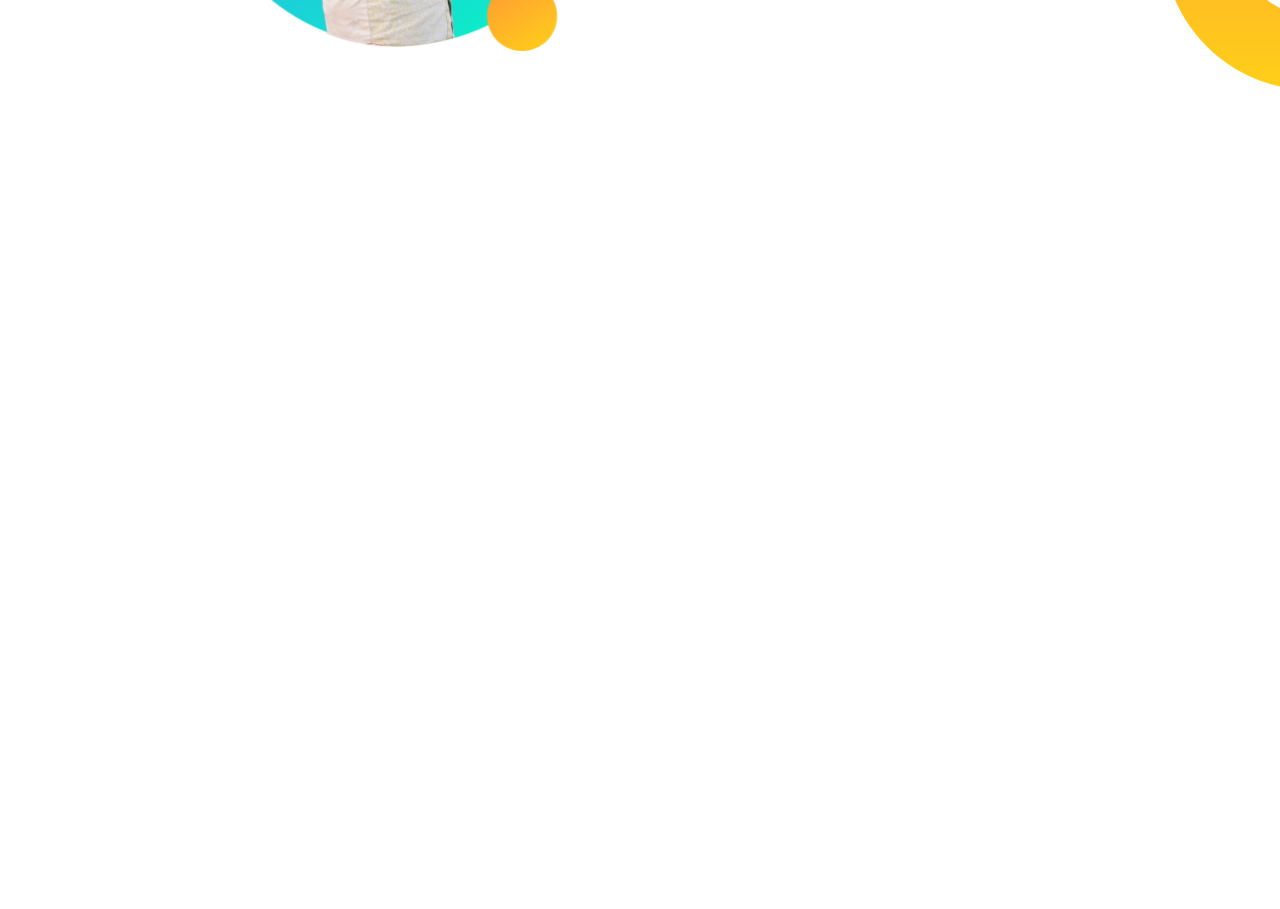
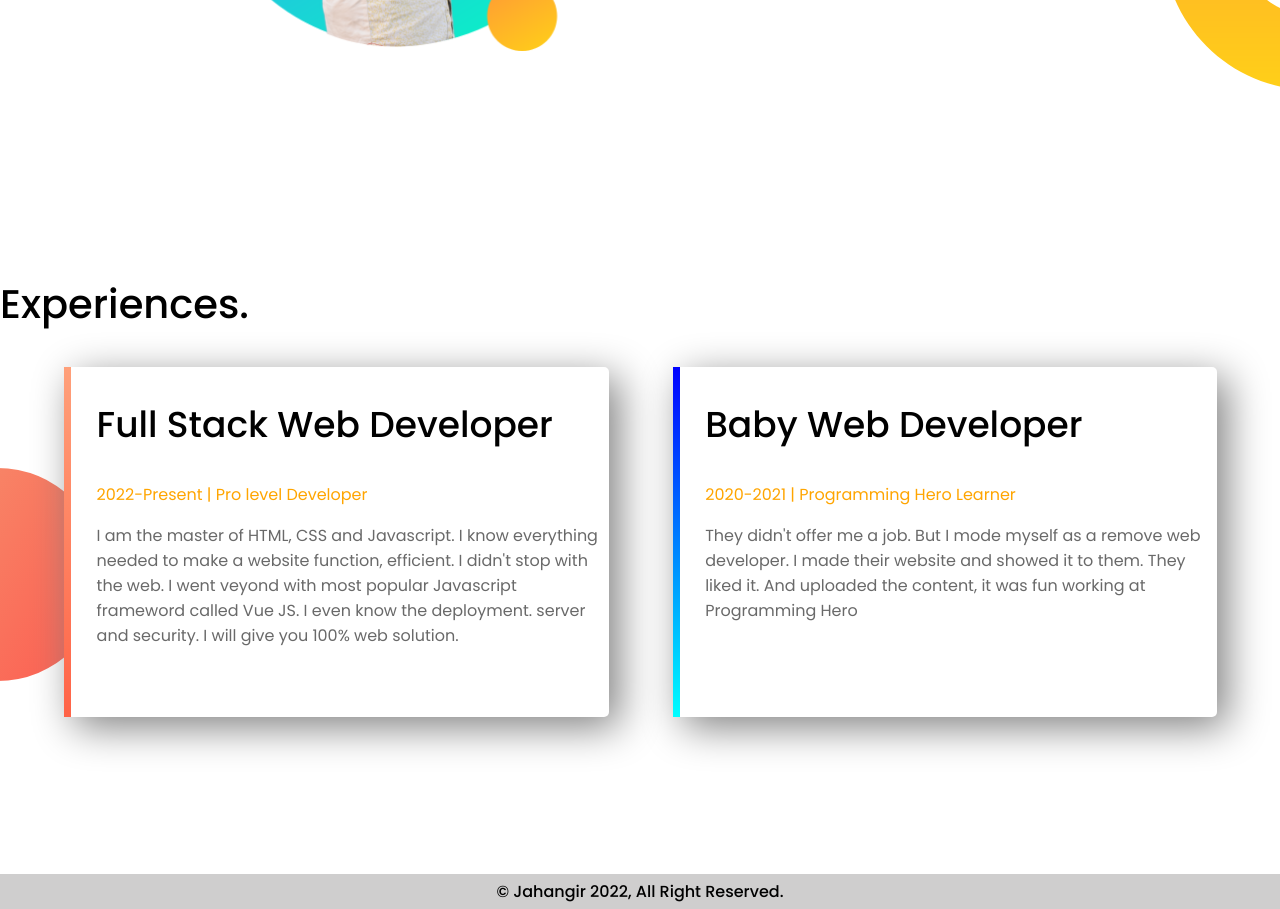
Before and after one commit to codersjahangir/web-portfolio, a plain HTML site: page index.html in a window 1280 px wide. Shown: the part 959-1868 px from the top of the page. Before the commit the page ends 1200 px from the top, so only its background shows below. Drawn offline with Linux system fonts and the light colour scheme.

Commit message:
work done

```diff
--- a/index.html
+++ b/index.html
@@ -11,9 +11,10 @@
     <link rel="stylesheet" href="style.css">
 </head>
 <body>
+    <!--Top-Banner-->
     <section class="top-banner">
         <div class="half-width">
-            <h1>Welcome To <br><span class="name-highlight">Jahangir</span> Website</h1>
+            <h1>Welcome To <br><span class="orange-highlight">Jahangir</span> Website</h1>
             <h3>World-class Professional web dev</h3>
             <p>Lorem ipsum dolor sit amet, consectetur adipisicing elit. Ipsam facere cupiditate quis aperiam fugit exercitationem, illum molestiae. Dolorum reprehenderit ullam laboriosam facilis dignissimos optio odit!</p>
             <a href="https://www.linkedin.com/in/codersjahangir/" class="link-button" target="_blank">HIRE ME</a>
@@ -22,16 +23,39 @@
             <img src="images/profile1.png" alt="">
         </div>
     </section>
+    <!--End-->
+    <!--Dream-Area-->
     <section class="dream-aria">
         <div class="half-width">
             <img src="images/profile2.png" alt="">
         </div>
         <div class="half-width">
-            <h1>Dream Big</h1>
+            <h2>Dream Big</h2>
             <h3>Become a web developer</h3>
             <p>I already learned the basic HTML and CSS. I can build any simple website. I can even teach my grandma how to make simple website. My goal is to build 3 websites and learn advanced topics.</p>
-            <a href="#" class="link-button" target="_blank">DOWNLOAD RESUME</a>
+            <a href="https://about.me/codersjahangir" class="link-button" target="_blank">DOWNLOAD RESUME</a>
         </div>
     </section>
+    <!--End-->
+    <!--Experience-Area-->
+    <section class="experience-area">
+        <h2>Experiences.</h2>
+        <div id="full-stack" class="half-width single-experience">
+            <h2>Full Stack Web Developer</h2>
+            <h3 class="orange-highlight">2022-Present | Pro level Developer</h3>
+            <p>I am the master of HTML, CSS and Javascript. I know everything needed to make a website function, efficient. I didn't stop with the web. I went veyond with most popular Javascript frameword called Vue JS. I even know the deployment. server and security. I will give you 100% web solution.</p>
+        </div>
+        <div id="baby-web" class="half-width single-experience">
+            <h2>Baby Web Developer</h2>
+            <h3 class="orange-highlight">2020-2021 | Programming Hero Learner</h3>
+            <p>They didn't offer me a job. But I mode myself as a remove web developer. I made their website and showed it to them. They liked it. And uploaded the content, it was fun working at Programming Hero</p>
+        </div>
+    </section>
+    <!--End-->
+    <!--Footer-Area-->
+    <footer>
+        <p>© Jahangir 2022, All Right Reserved.</p>
+    </footer>
+    <!--End-->
 </body>
 </html>
--- a/style.css
+++ b/style.css
@@ -1,3 +1,4 @@
+/*Deafult*/
 body{
     margin: 0;
     font-family: 'Poppins', sans-serif;
@@ -6,7 +7,11 @@ h1{
     font-size: 50px;
     font-weight: 500;
 }
-.name-highlight{
+h2{
+    font-size: 40px;
+    font-weight: 500;
+}
+.orange-highlight{
     color: orange;
 }
 .half-width{
@@ -42,3 +47,44 @@ P{
     background-repeat: no-repeat;
     background-position: right;
 }
+.single-experience{
+    box-shadow: 10px 10px 40px gray;
+    border-radius: 5px;
+    height: 70%;
+    background-color: white;
+}
+.experience-area{
+    background-image: url("images/exp-bg.png");
+    background-repeat: no-repeat;
+    background-position: left;
+}
+#full-stack{
+    border-left: 7px solid;
+    border-image: linear-gradient(180deg, lightSalmon, tomato);
+    border-image-slice: 1;
+}
+#baby-web{
+    border-left: 7px solid;
+    border-image: linear-gradient(180deg, blue, cyan);
+    border-image-slice: 1;
+}
+footer{
+    background-color: rgba(109, 107, 107, 0.329);
+    margin-bottom: 0;
+    padding-bottom: 0;
+}
+footer p{
+    text-align: center;
+    font-size: 16px;
+    color: black;
+    font-weight: 500;
+    padding: 5px 0;
+    margin: 0;
+}
+.single-experience h2{
+    font-size: 36px;
+}
+.single-experience h3{
+    font-size: 16px;
+    font-weight: 400;
+}
```
